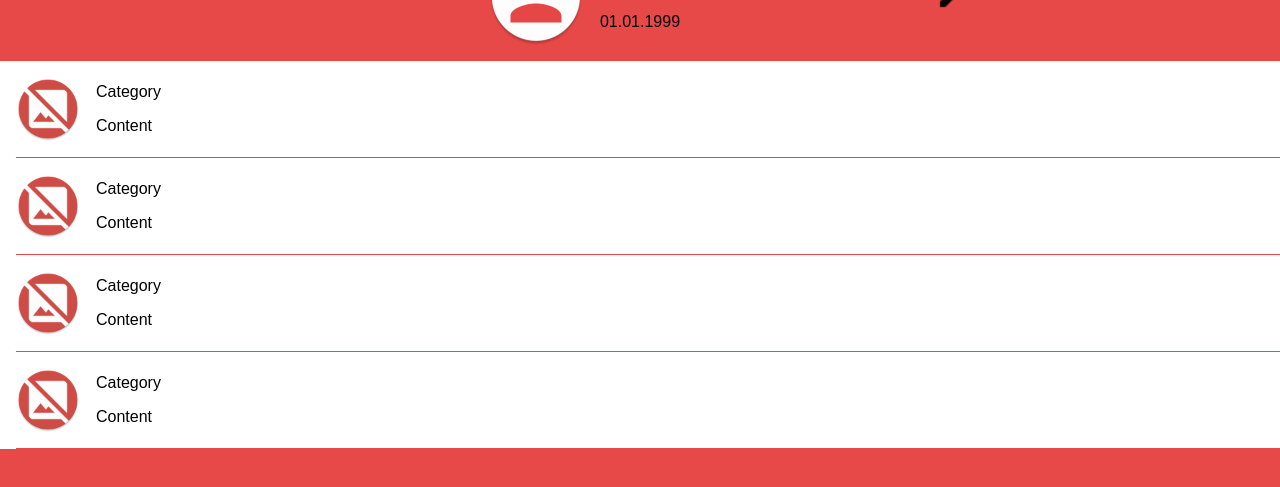
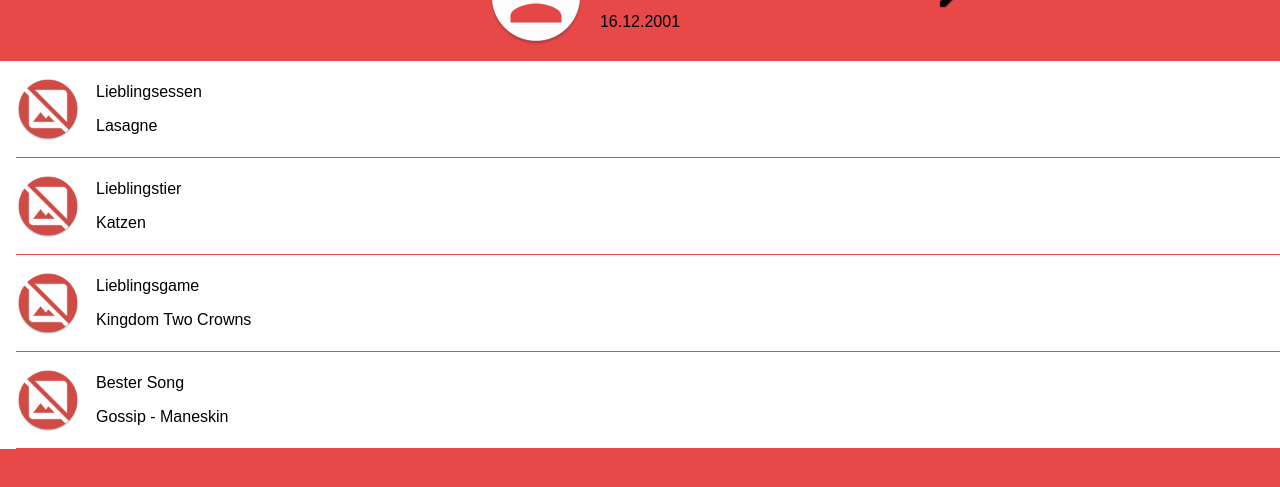
Before and after one commit to KathrinGitHub/Friends-DasFreundebuch_PWA, a plain HTML site: page ownProfile.html in a window 1280 px wide. Shown: the part 67-554 px from the top of the page. Drawn offline with Linux system fonts and the light colour scheme.

Commit message:
added real categories

```diff
--- a/ownProfile.html
+++ b/ownProfile.html
@@ -37,7 +37,7 @@ LAST CHANGE: 15.01.2023
 
       <div class="info">
         <p class="name">Kathrin</p>
-        <date class="date">01.01.1999</date>
+        <date class="date">16.12.2001</date>
       </div>
 
       <a href="commingSoon.html"><img src="img/edit_icon.png" alt="back" class="editIcon"></a>
@@ -48,32 +48,32 @@ LAST CHANGE: 15.01.2023
       <div class="item">
         <img src="img/ic_launcher_category_item_round.png" alt="Profile" class="categoryIcon" id="1">
         <div class="description">
-          <p class="label">Category</p>
-          <p class="content">Content</p>
+          <p class="label">Lieblingsessen</p>
+          <p class="content">Lasagne</p>
         </div>
       </div>
 
       <div class="item">
         <img src="img/ic_launcher_category_item_round.png" alt="Profile" class="categoryIcon" id="1">
         <div class="description">
-          <p class="label">Category</p>
-          <p class="content">Content</p>
+          <p class="label">Lieblingstier</p>
+          <p class="content">Katzen</p>
         </div>
       </div>
 
       <div class="item">
         <img src="img/ic_launcher_category_item_round.png" alt="Profile" class="categoryIcon" id="1">
         <div class="description">
-          <p class="label">Category</p>
-          <p class="content">Content</p>
+          <p class="label">Lieblingsgame</p>
+          <p class="content">Kingdom Two Crowns</p>
         </div>
       </div>
 
       <div class="item">
         <img src="img/ic_launcher_category_item_round.png" alt="Profile" class="categoryIcon" id="1">
         <div class="description">
-          <p class="label">Category</p>
-          <p class="content">Content</p>
+          <p class="label">Bester Song</p>
+          <p class="content">Gossip - Maneskin</p>
         </div>
       </div>
     </div>
```
Also changed, not shown: profile.html (+8 -8 lines).
